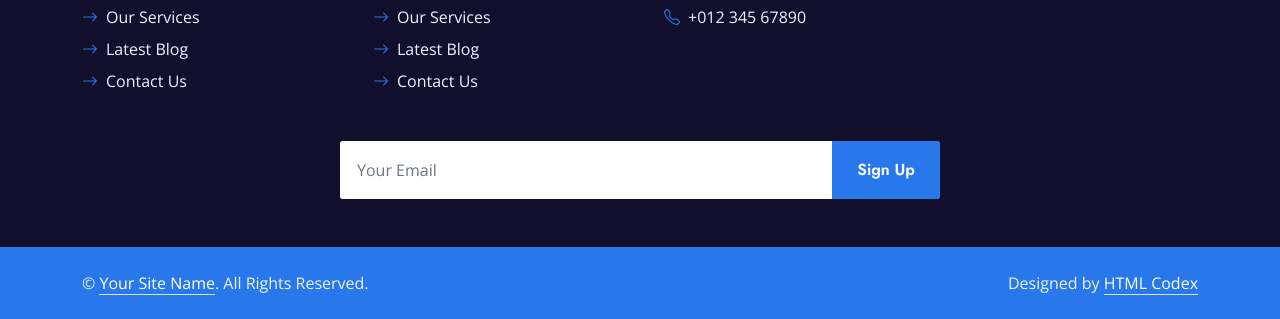
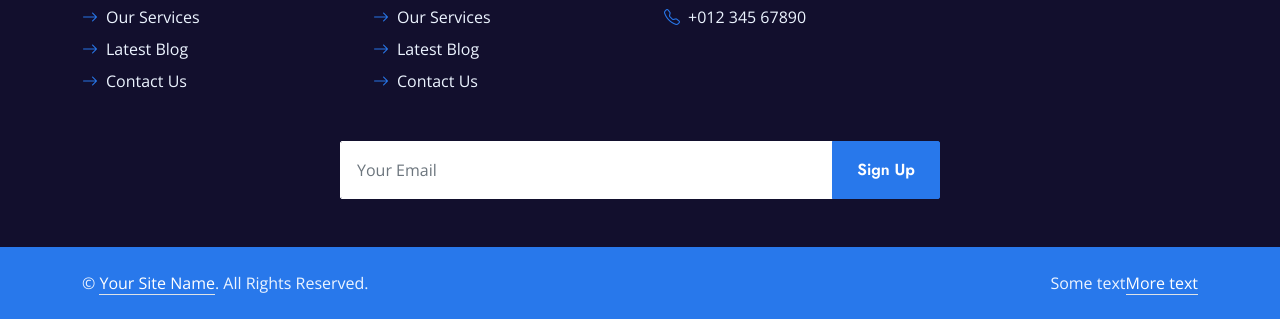
Before and after one commit to Blakley/Home-Security, a plain HTML site: page index.html in a window 1280 px wide. Shown: the part 6581-6900 px from the top of the page. Drawn offline with nearby package versions, Linux system fonts and the light colour scheme; animation ran at ten frames a second; files whose address does not match are found by name.

Commit message:
Project Start

```diff
--- a/index.html
+++ b/index.html
@@ -552,7 +552,7 @@
                         <p class="mb-md-0">&copy; <a class="text-white border-bottom" href="#">Your Site Name</a>. All Rights Reserved.</p>
                     </div>
                     <div class="col-md-6 text-center text-md-end">
-                        <p class="mb-0">Designed by <a class="text-white border-bottom" href="https://htmlcodex.com">HTML Codex</a></p>
+                        <p class="mb-0">Some text<a class="text-white border-bottom" href="https://htmlcodex.com">More text</a></p>
                     </div>
                 </div>
             </div>
```
